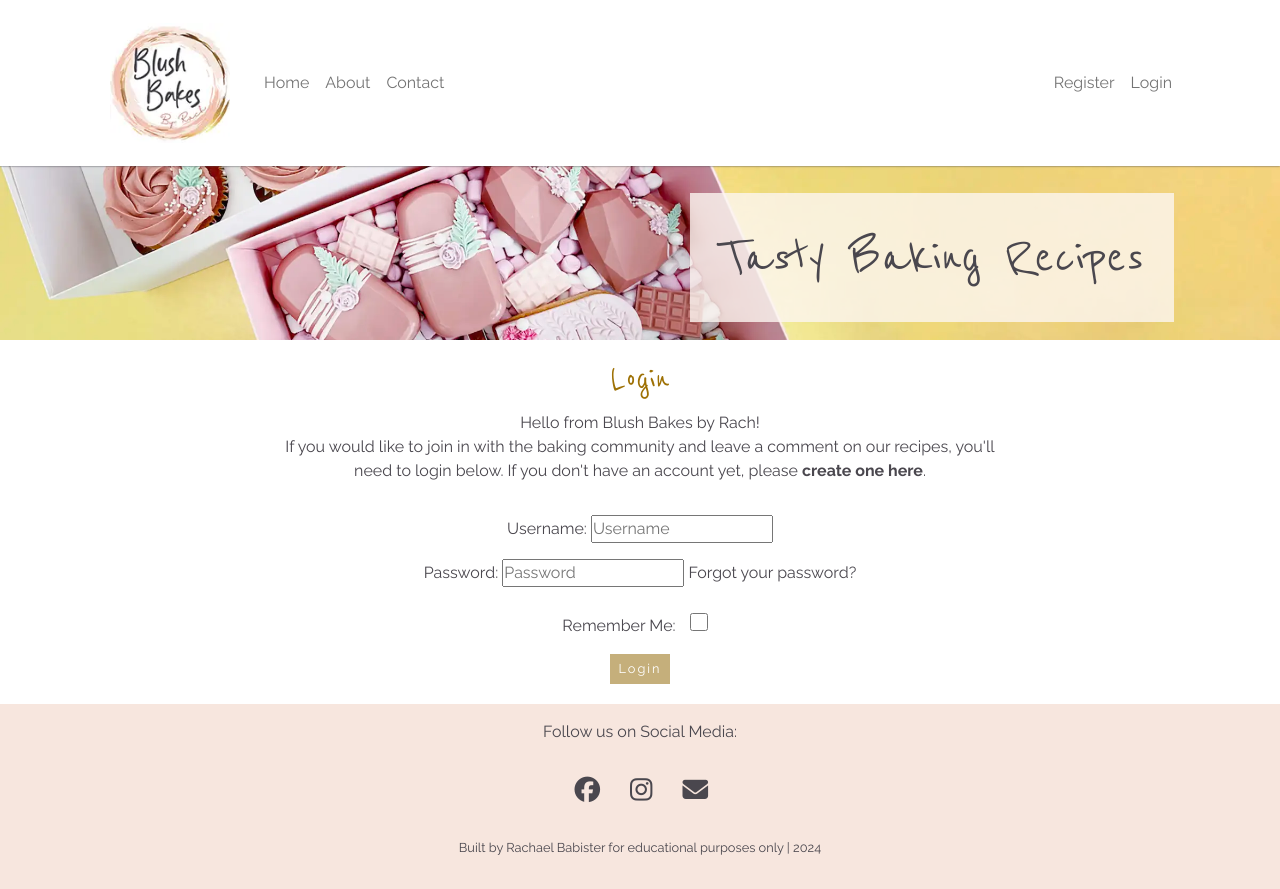
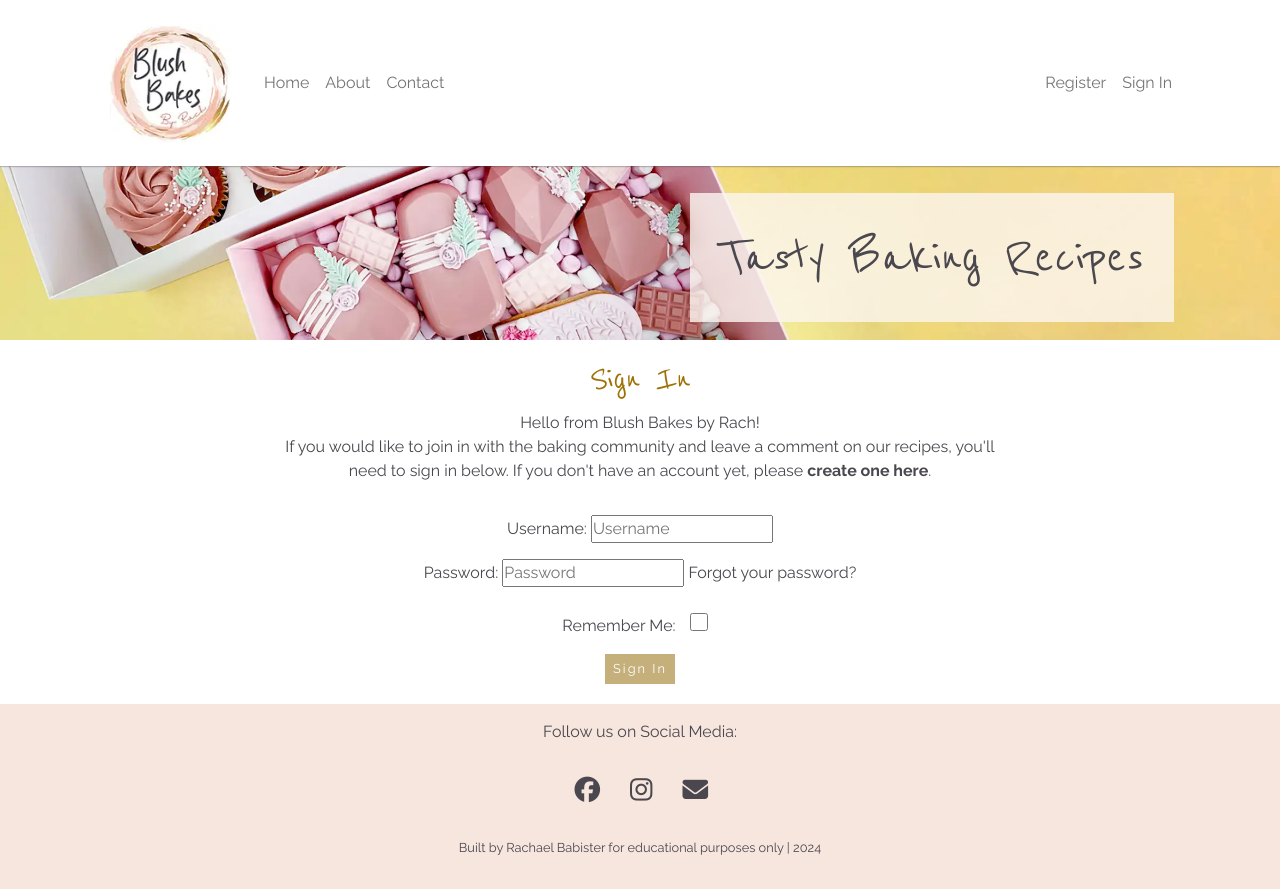
Before and after one commit to rachaelbabister/blush-bakes-blog, a Django app: page /accounts/login/ in a window 1280 px wide. Run offline with Django 4.2, Linux system fonts and the light colour scheme; some libraries are stand-ins or nearby versions.

Commit message:
Amend stying for sign in and sign out

```diff
--- a/static/css/style.css
+++ b/static/css/style.css
@@ -251,6 +251,13 @@ main {
     height: auto;
 }
 
+/* Logged in and Account style */
+
+.hello {
+    color: #9e7105;
+    font-weight: bolder;
+}
+
 /* Contact page */
 /* Contact header image */
 #contact-image {
--- a/templates/account/login.html
+++ b/templates/account/login.html
@@ -1,7 +1,6 @@
 {% extends "base.html" %}
 
 {% load i18n %}
-{% load account socialaccount %}
 
 {% block head_title %}{% trans "Sign In" %}{% endblock %}
 
@@ -10,11 +9,11 @@
 <div class="container">
   <div class="row">
     <div class="col-md-8 mt-3 offset-md-2 account-center">
-      <h3>{% trans "Login" %}</h3>
+      <h3>{% trans "Sign In" %}</h3>
 
       <p>{% blocktrans %}Hello from Blush Bakes by Rach! <br>
         If you would like to join in with the baking community and
-        leave a comment on our recipes, you'll need to login below. If you don't have an account yet, please <a href="{{ signup_url }}"><strong>create one here</strong></a>.
+        leave a comment on our recipes, you'll need to sign in below. If you don't have an account yet, please <a href="{{ signup_url }}"><strong>create one here</strong></a>.
         {% endblocktrans %}</p>
     </div>
   </div>
@@ -26,9 +25,10 @@
         {% if redirect_field_value %}
         <input type="hidden" name="{{ redirect_field_name }}" value="{{ redirect_field_value }}" />
         {% endif %}
-        <button class="page-buttons" type="submit">{% trans "Login" %}</button>
+        <button class="page-buttons" type="submit">{% trans "Sign In" %}</button>
       </form>
     </div>
   </div>
 </div>
+
 {% endblock %}
--- a/templates/base.html
+++ b/templates/base.html
@@ -37,7 +37,7 @@
                 alt="Blush Bakes by Rach logo">
         </a>
 
-        <!-- Navbar toggler for mobile -->
+        <!-- Navbar toggler -->
         <button class="navbar-toggler" type="button" data-bs-toggle="collapse" data-bs-target="#navbarContent"
             aria-controls="navbarContent" aria-expanded="false" aria-label="Menu with links to internal pages">
             <span class="navbar-toggler-icon"></span>
@@ -59,21 +59,26 @@
             </ul>
 
             <!-- Authentication-related links -->
-            <ul class="navbar-nav">
+            <ul class="navbar-nav ms-auto">
                 {% if user.is_authenticated %}
                 <li class="nav-item">
-                    <a class="nav-link" href="{% url 'account_logout' %}">Logout</a>
+                    <a class="nav-link" href="{% url 'account_logout' %}">Sign Out</a>
                 </li>
                 {% else %}
                 <li class="nav-item">
                     <a class="nav-link" href="{% url 'account_signup' %}">Register</a>
                 </li>
                 <li class="nav-item">
-                    <a class="nav-link" href="{% url 'account_login' %}">Login</a>
+                    <a class="nav-link" href="{% url 'account_login' %}">Sign In</a>
                 </li>
                 {% endif %}
             </ul>
         </div>
+        {% if user.is_authenticated %}
+        <div class="flex-shrink-0 ms-3">
+            <p class="hello m-3">Hello {{ user }}</p>
+        </div>
+        {% endif %}
     </header>
 
     <!-- Main Section -->
```
Also changed, not shown: templates/account/logout.html (+18 -9 lines), 1 other file.
